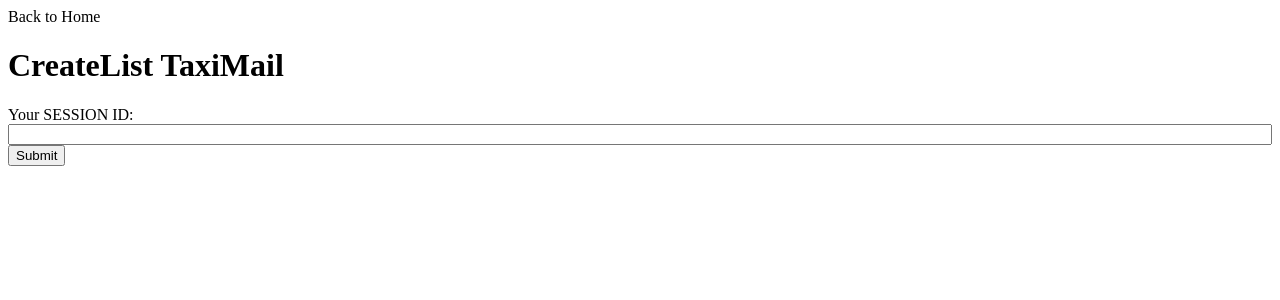
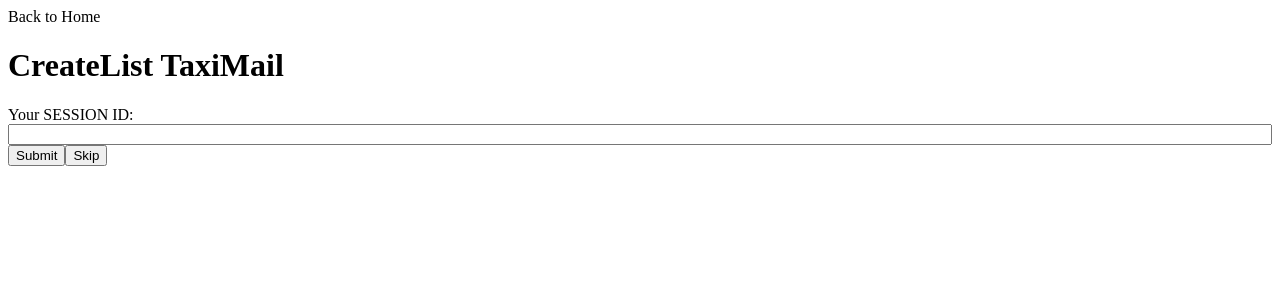
Before and after one commit to nukrobzero/hubspots-taximail-Integrations, a Next.js app: page /create-list in a window 1280 px wide. Shown: the top 300 px of the page. Built offline with nearby package versions, Linux system fonts and the light colour scheme.

Commit message:
add skip btn

```diff
--- a/pages/create-list.tsx
+++ b/pages/create-list.tsx
@@ -64,6 +64,9 @@ export default function CreateLists({}: FormData) {
         </div>
 
         <button type="submit">Submit</button>
+        <button>
+            <Link href={`/second/${sessionID}`}>Skip</Link>
+          </button>
       </form>
       {responseData && (
         <div>
```
